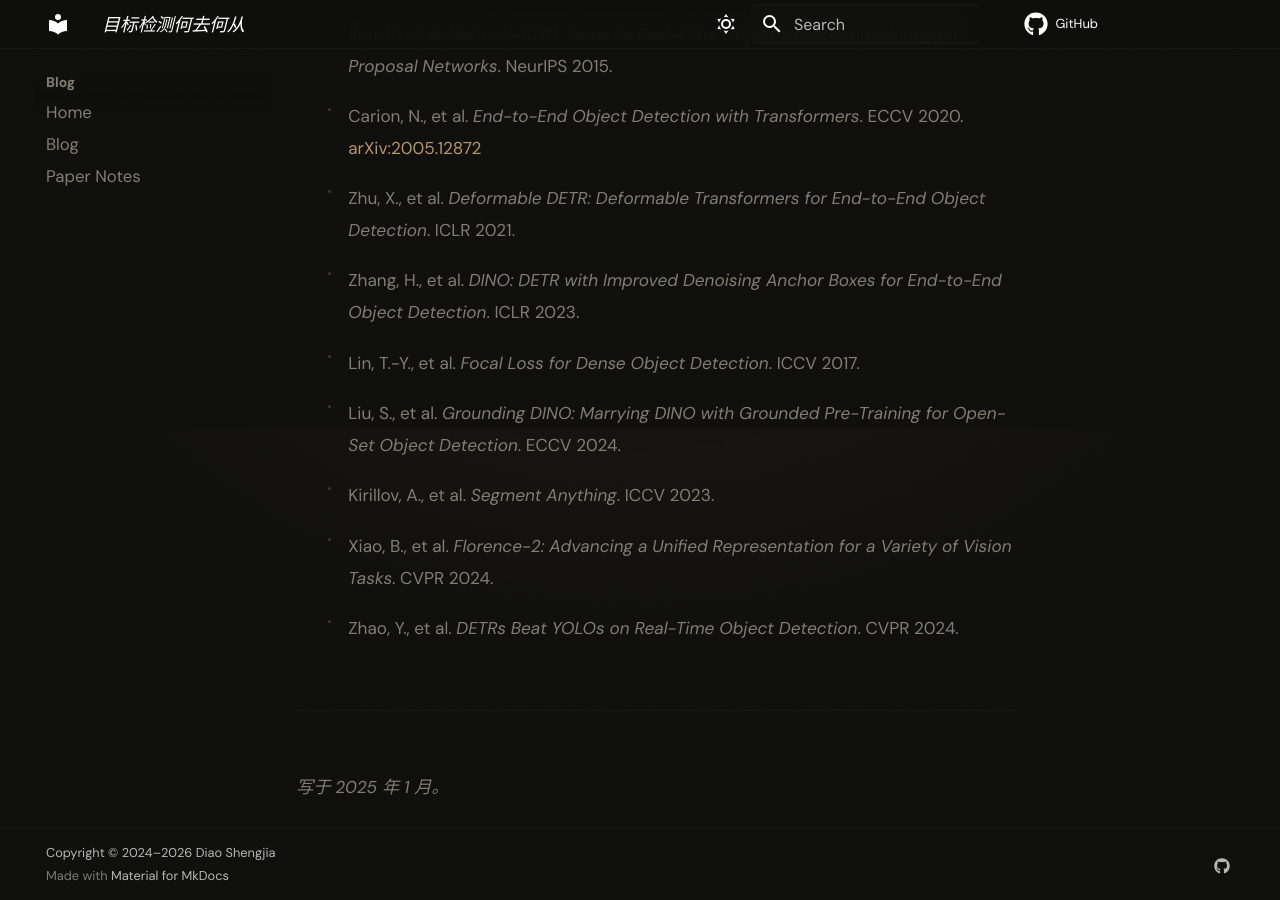
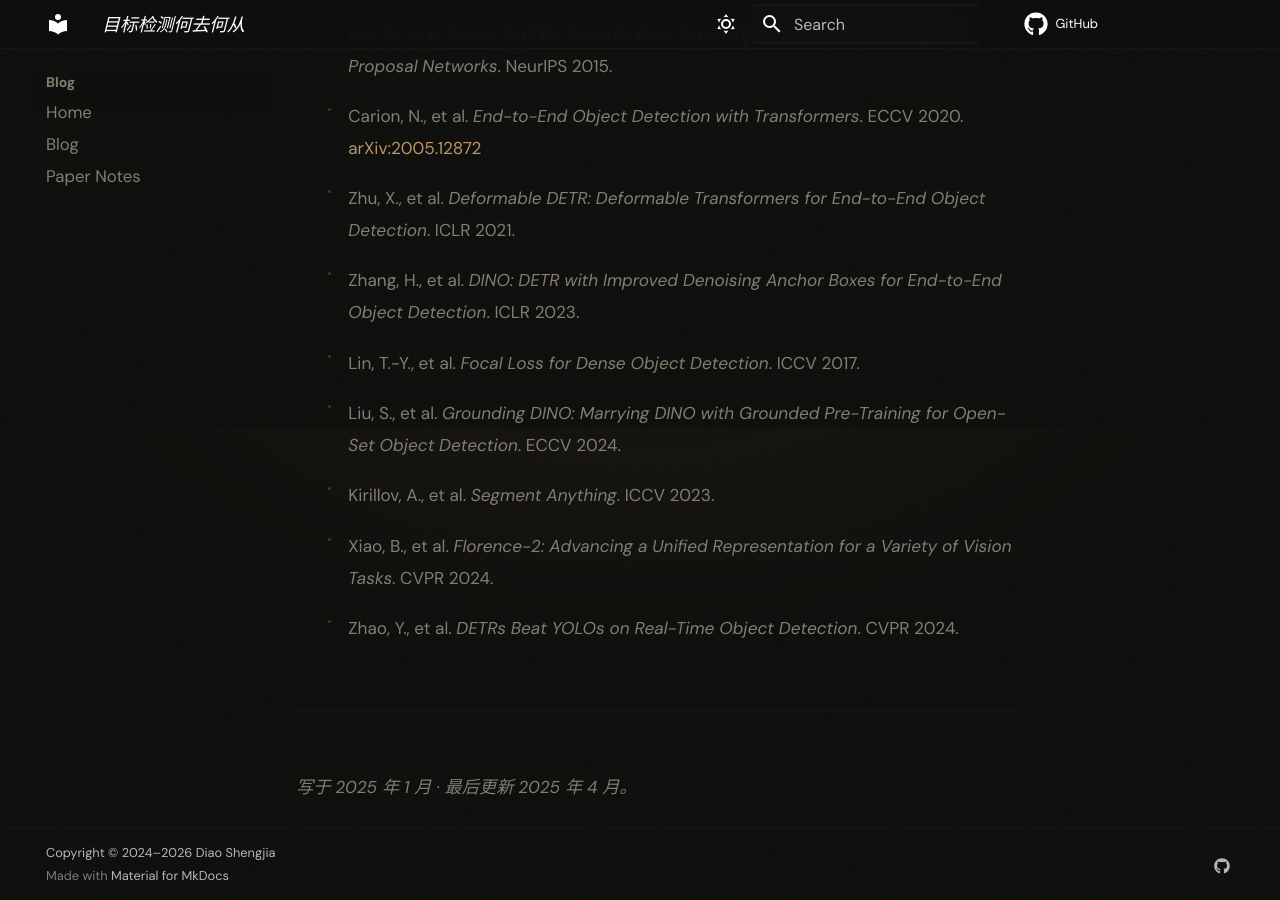
Before and after one commit to GoDiao/blog-source, an MkDocs documentation site: the page built from docs/blog/object-detection-future.md, in a window 1280 px wide and 900 px high, scrolled down 11272 px. Built offline with MkDocs 1.6.1 and Material for MkDocs 9.7.7, drawn with Linux system fonts in a browser that asks for light colours; comment, search, counter and statistics services are not loaded.

```diff
--- a/docs/blog/object-detection-future.md
+++ b/docs/blog/object-detection-future.md
@@ -287,4 +287,4 @@ COCO AP 已经统治目标检测评估十年了。但它在几个方面存在盲
 
 ---
 
-*写于 2025 年 1 月。*
+*写于 2025 年 1 月 · 最后更新 2025 年 4 月。*
```
Also changed, not shown: docs/blog/rgb-to-raw-guide.md (+1 -1 lines).
